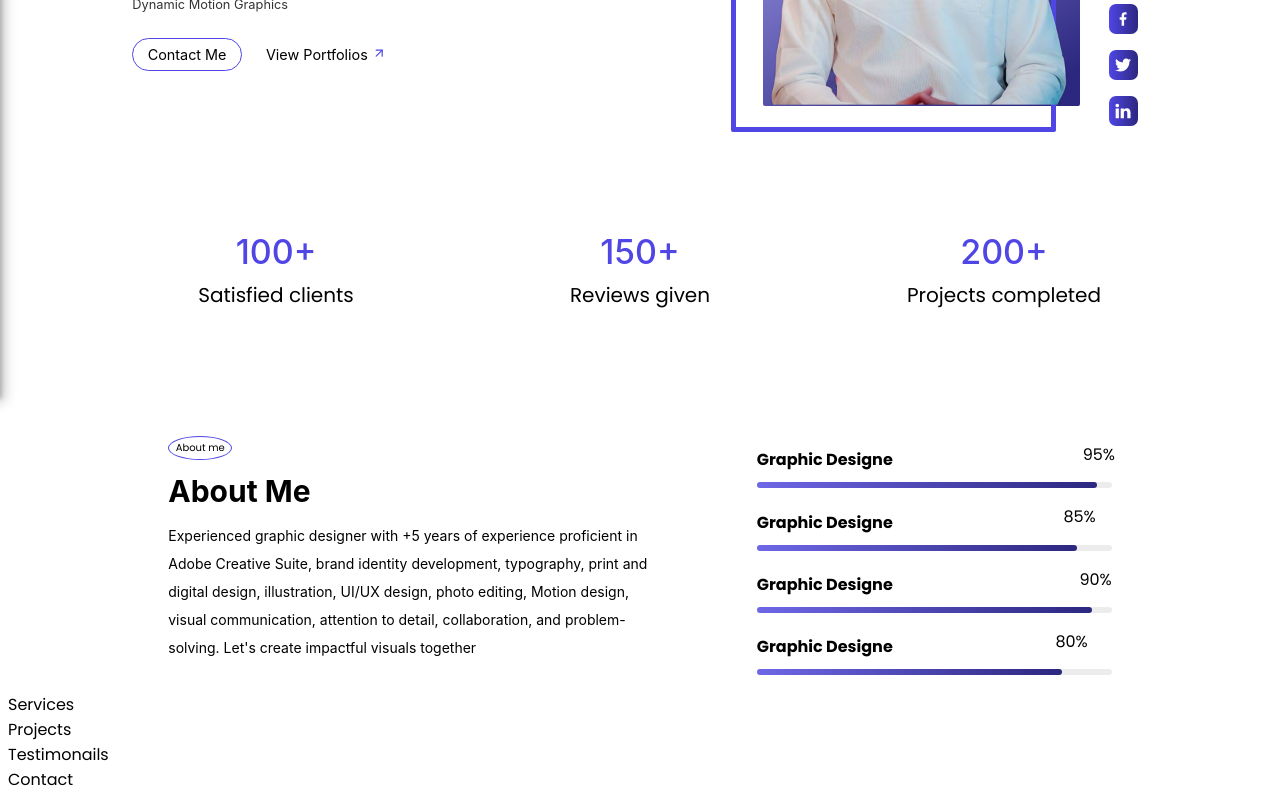
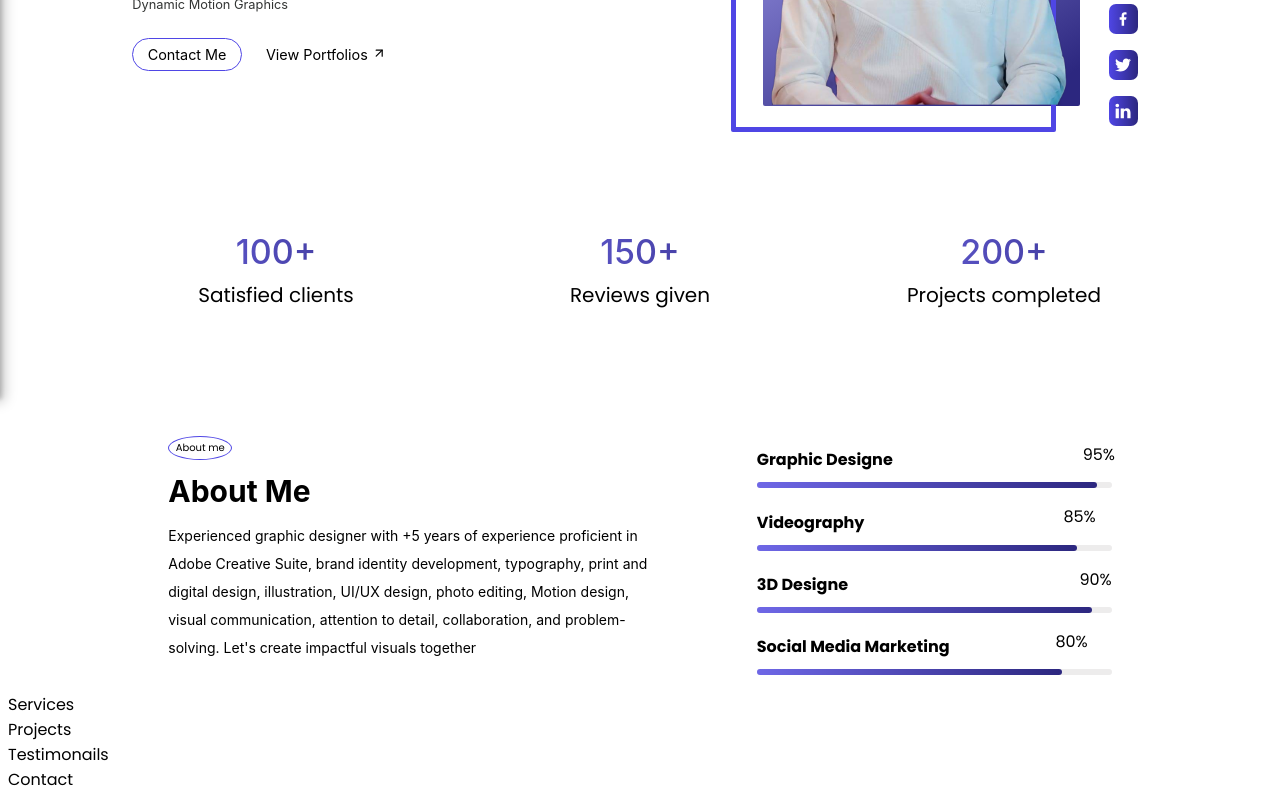
Before and after one commit to zainabturkmen/S-I-S, a React (Create React App) app: page / in a window 1280 px wide. Shown: the part 403-1203 px from the top of the page. Built offline with nearby package versions, Linux system fonts and the light colour scheme; a web font is replaced by a local one.

Commit message:
adding updates

```diff
--- a/src/components/About.js
+++ b/src/components/About.js
@@ -32,7 +32,7 @@ const About = () => {
           </div>
           <div>
             <div className="title">
-              <h4>Graphic Designe</h4>
+              <h4>Videography</h4>
               <p className="number2">85%</p>
             </div>
             <div>
@@ -43,7 +43,7 @@ const About = () => {
           </div>
           <div>
             <div className="title">
-              <h4>Graphic Designe</h4>
+              <h4>3D Designe</h4>
               <p className="number3">90%</p>
             </div>
             <div>
@@ -54,7 +54,7 @@ const About = () => {
           </div>
           <div>
             <div className="title">
-              <h4>Graphic Designe</h4>
+              <h4>Social Media Marketing</h4>
               <p className="number4">80%</p>
             </div>
             <div>
@@ -180,13 +180,12 @@ const Wrapper = styled.div`
       justify-content: center;
       align-items: center;
       gap: 10em;
-      max-width: 1200px;
+      /* max-width: 1000px; */
       margin: 0 auto;
     }
 
     h1 {
       font-size: 2.5em;
-      margin-bottom: 0.5em;
       margin-top: -0.3em;
     }
 
--- a/src/components/Hero.js
+++ b/src/components/Hero.js
@@ -120,7 +120,10 @@ const Wrapper = styled.div`
   }
 
   span {
-    color: #4f46e5;
+    background: linear-gradient(90deg, rgba(79, 70, 229, 0.8) 0%, #2c277f 100%);
+    background-clip: text;
+    -webkit-background-clip: text;
+    -webkit-text-fill-color: transparent;
   }
 
   h3 {
@@ -265,9 +268,12 @@ const Wrapper = styled.div`
 
   .number {
     margin-bottom: -0.5em;
-    color: #4f46e5;
     font-size: 30px;
     text-align: center;
+    background: linear-gradient(90deg, rgba(79, 70, 229, 0.8) 0%, #2c277f 100%);
+    background-clip: text;
+    -webkit-background-clip: text;
+    -webkit-text-fill-color: transparent;
   }
 
   .client {
```
